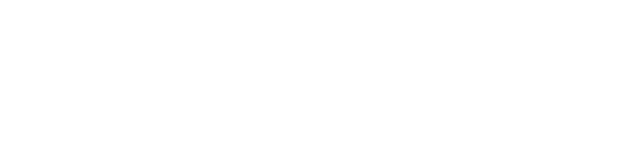
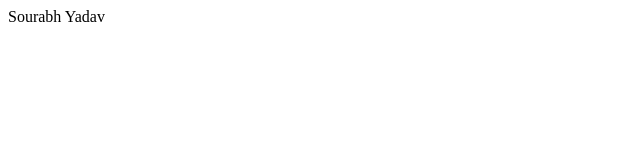
Before and after one commit to Rishabh32700/ITM_contribution, a plain HTML site: page index.html in a window 1280 px wide. Shown: the whole page, without its empty margins (0-640 px from the left). Drawn offline with Linux system fonts and the light colour scheme.

Commit message:
1st commit

```diff
--- a/index.html
+++ b/index.html
@@ -6,6 +6,6 @@
     <title>Document</title>
 </head>
 <body>
-
+    Sourabh Yadav
 </body>
 </html>
```
